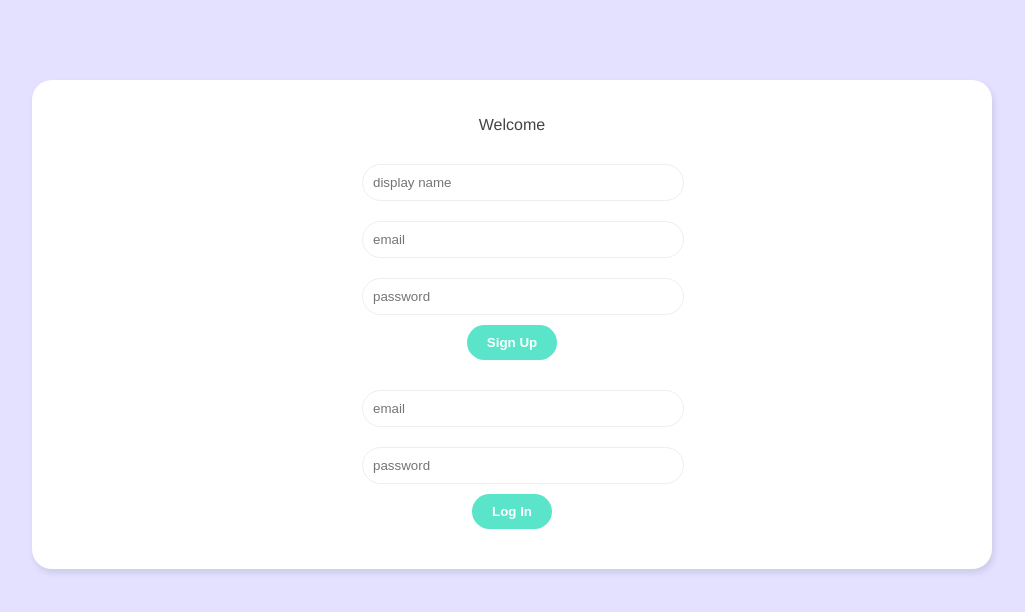
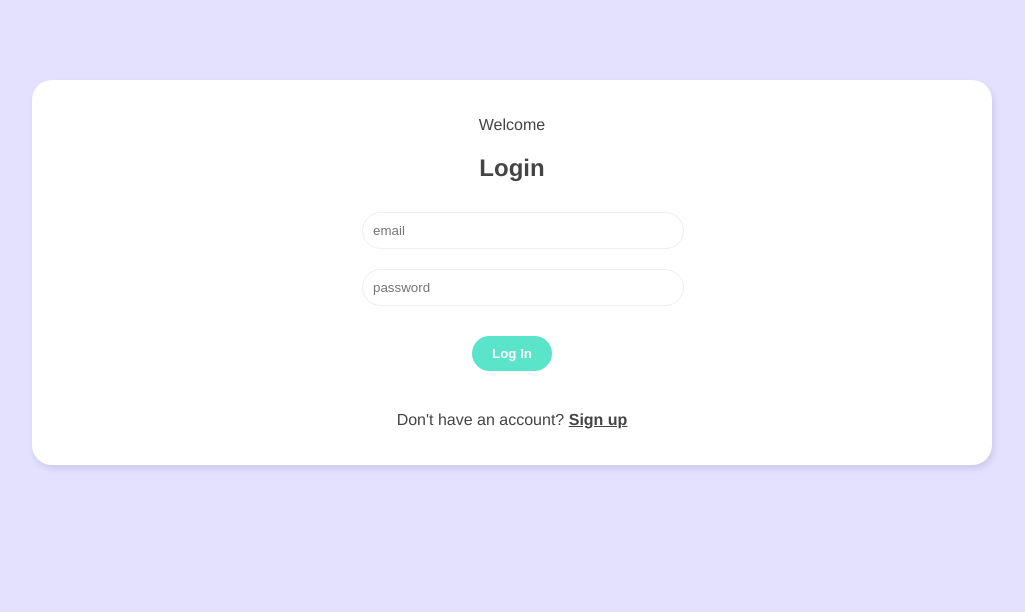
Before and after one commit to roryjarrard/live-chat, a Vue app: page / in a window 1280 px wide. Shown: the top 612 px of the page, without its empty margins (128-1153 px from the left). Built offline with nearby package versions, Linux system fonts and the light colour scheme.

Commit message:
toggle form view

```diff
--- a/src/views/Welcome.vue
+++ b/src/views/Welcome.vue
@@ -1,12 +1,23 @@
 <template>
   <div class="welcome container">
     <p>Welcome</p>
-    <SignupForm />
-    <LoginForm />
+    <div v-if="showLogin">
+      <h2>Login</h2>
+      <LoginForm />
+      <p>
+        Don't have an account? <span @click="showLogin = false">Sign up</span>
+      </p>
+    </div>
+    <div v-else>
+      <h2>Sign Up</h2>
+      <SignupForm />
+      <p>Already registered? <span @click="showLogin = true">Login</span></p>
+    </div>
   </div>
 </template>
 
 <script>
+import { ref } from "vue";
 import SignupForm from "@/components/SignupForm.vue";
 import LoginForm from "@/components/LoginForm.vue";
 
@@ -14,6 +25,14 @@
   components: {
     SignupForm,
     LoginForm,
+  },
+
+  setup() {
+    const showLogin = ref(true);
+
+    return {
+      showLogin,
+    };
   },
 };
 </script>
@@ -43,4 +62,14 @@
   color: #999;
   margin: 10px auto;
 }
+
+.welcome span {
+  font-weight: bold;
+  text-decoration: underline;
+  cursor: pointer;
+}
+
+.welcome button {
+  margin: 20px auto;
+}
 </style>
```
